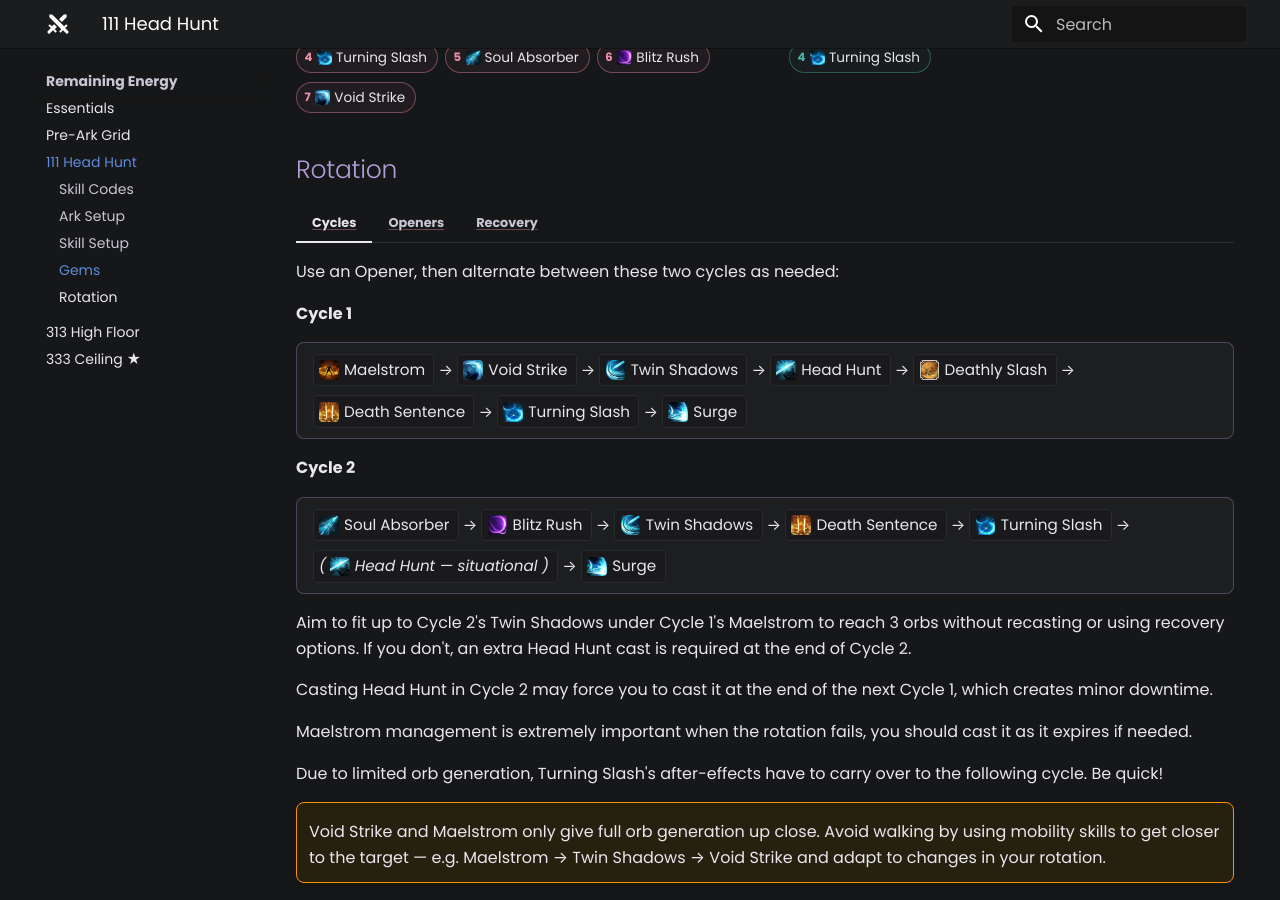
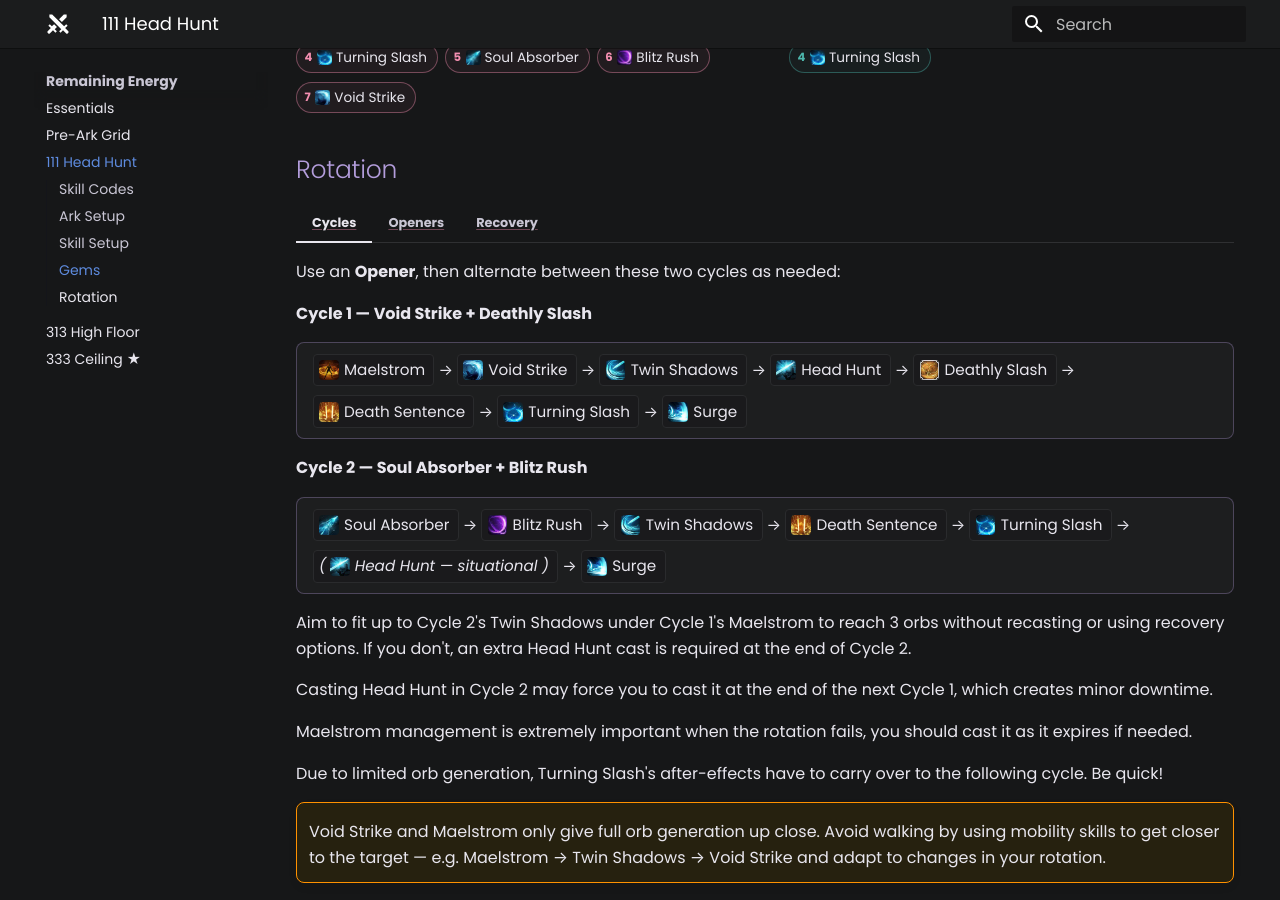
Before and after one commit to interlockme/deathblade, an MkDocs documentation site: the page built from docs/remaining-energy/111-head-hunt.md, in a window 1280 px wide and 900 px high, scrolled down 3186 px. Built offline with MkDocs 1.6.1 and Material for MkDocs 9.7.7, drawn with Linux system fonts in a browser that asks for light colours; plug-ins that fetch from the network failed and are left out.

Commit message:
rotation cleanup

```diff
--- a/docs/remaining-energy/111-head-hunt.md
+++ b/docs/remaining-energy/111-head-hunt.md
@@ -85,15 +85,15 @@
 
 === "Cycles"
 
-    Use an Opener, then alternate between these two cycles as needed:
+    Use an **Opener**, then alternate between these two cycles as needed:
 
-    **Cycle 1**
+    **Cycle 1 — Void Strike + Deathly Slash**
 
     <div class="rotation-line" markdown>
     <span class="skill">![](../assets/re/icon-maelstrom.png)Maelstrom</span><span class="arrow"> → </span><span class="skill">![](../assets/re/icon-voidstrike.png)Void Strike</span><span class="arrow"> → </span><span class="skill">![](../assets/re/icon-twinshadows.png)Twin Shadows</span><span class="arrow"> → </span><span class="skill">![](../assets/re/icon-headhunt.png)Head Hunt</span><span class="arrow"> → </span><span class="skill">![](../assets/re/icon-deathlyslash.png)Deathly Slash</span><span class="arrow"> → </span><span class="skill">![](../assets/re/icon-deathsentence.png)Death Sentence</span><span class="arrow"> → </span><span class="skill">![](../assets/re/icon-turningslash.png)Turning Slash</span><span class="arrow"> → </span><span class="skill">![](../assets/re/icon-surge.png)Surge</span>
     </div>
 
-    **Cycle 2**
+    **Cycle 2 — Soul Absorber + Blitz Rush**
 
     <div class="rotation-line" markdown>
     <span class="skill">![](../assets/re/icon-soulabsorber.png)Soul Absorber</span><span class="arrow"> → </span><span class="skill">![](../assets/re/icon-blitzrush.png)Blitz Rush</span><span class="arrow"> → </span><span class="skill">![](../assets/re/icon-twinshadows.png)Twin Shadows</span><span class="arrow"> → </span><span class="skill">![](../assets/re/icon-deathsentence.png)Death Sentence</span><span class="arrow"> → </span><span class="skill">![](../assets/re/icon-turningslash.png)Turning Slash</span><span class="arrow"> → </span><span class="skill">*( ![](../assets/re/icon-headhunt.png) Head Hunt — situational )*</span><span class="arrow"> → </span><span class="skill">![](../assets/re/icon-surge.png)Surge</span>
@@ -119,7 +121,7 @@
     </div>
 
     - Blade Assault is interchangeable with a regular Cycle 2 if it's on cooldown.
-    - It's very efficient to use ![](../assets/shared/icon-atropine.png){: .skill-icon } Atropine after Deathly Slash, with Blade Assault available.
+    - It's efficient to use ![](../assets/shared/icon-atropine.png){: .skill-icon } Atropine after Deathly Slash, with Blade Assault available.
 
     *From zero/partial orbs or extended raid downtime:*
 
```
Also changed, not shown: other parts of docs/remaining-energy/111-head-hunt.md (+2 -0 lines), docs/remaining-energy/313-high-floor.md (+6 -4 lines), docs/remaining-energy/333-ceiling.md (+6 -4 lines), docs/surge/111-classic.md (+5 -4 lines), docs/surge/222-speedy.md (+2 -2 lines), docs/surge/333-blitz.md (+1 -1 lines).
